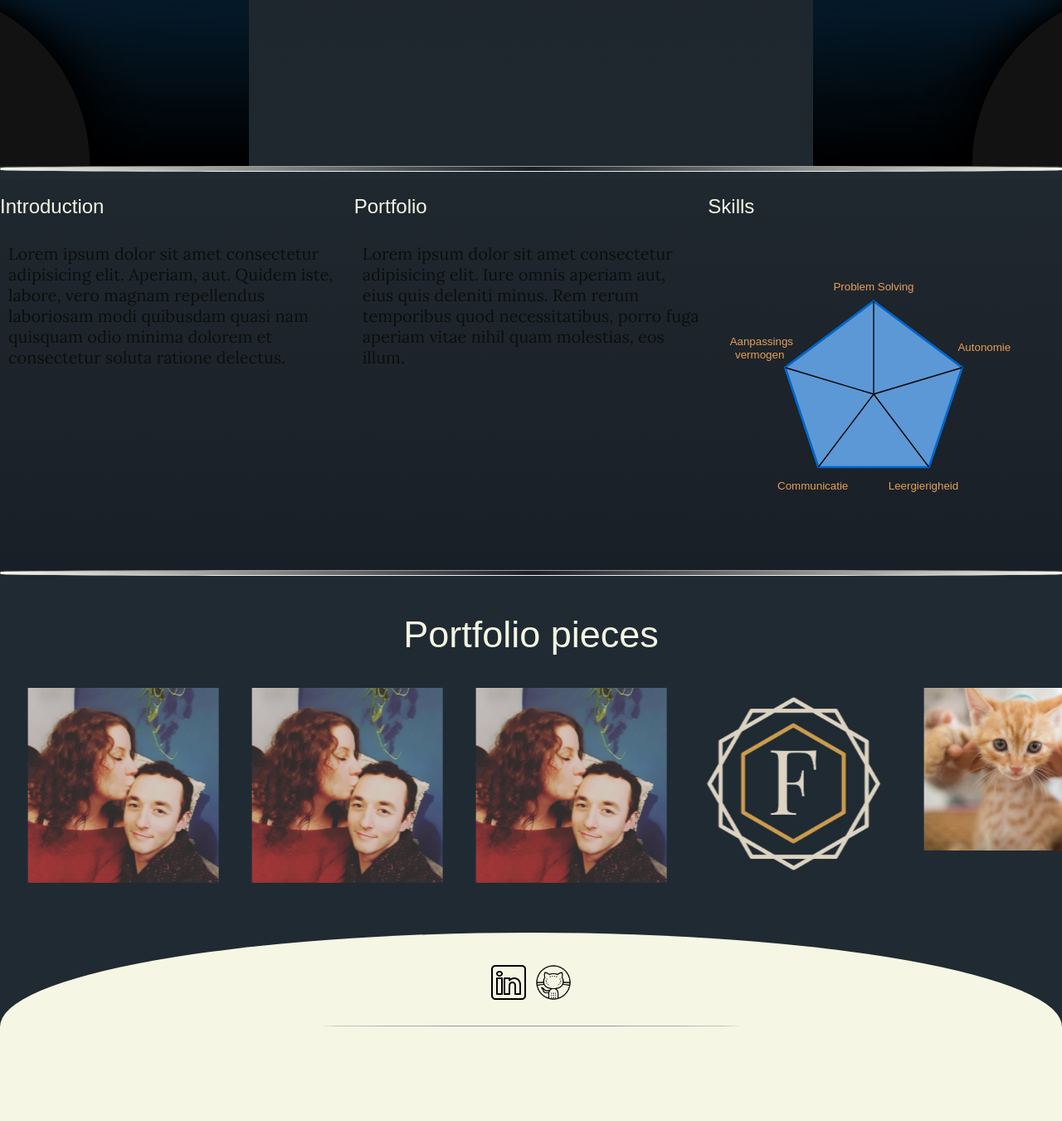
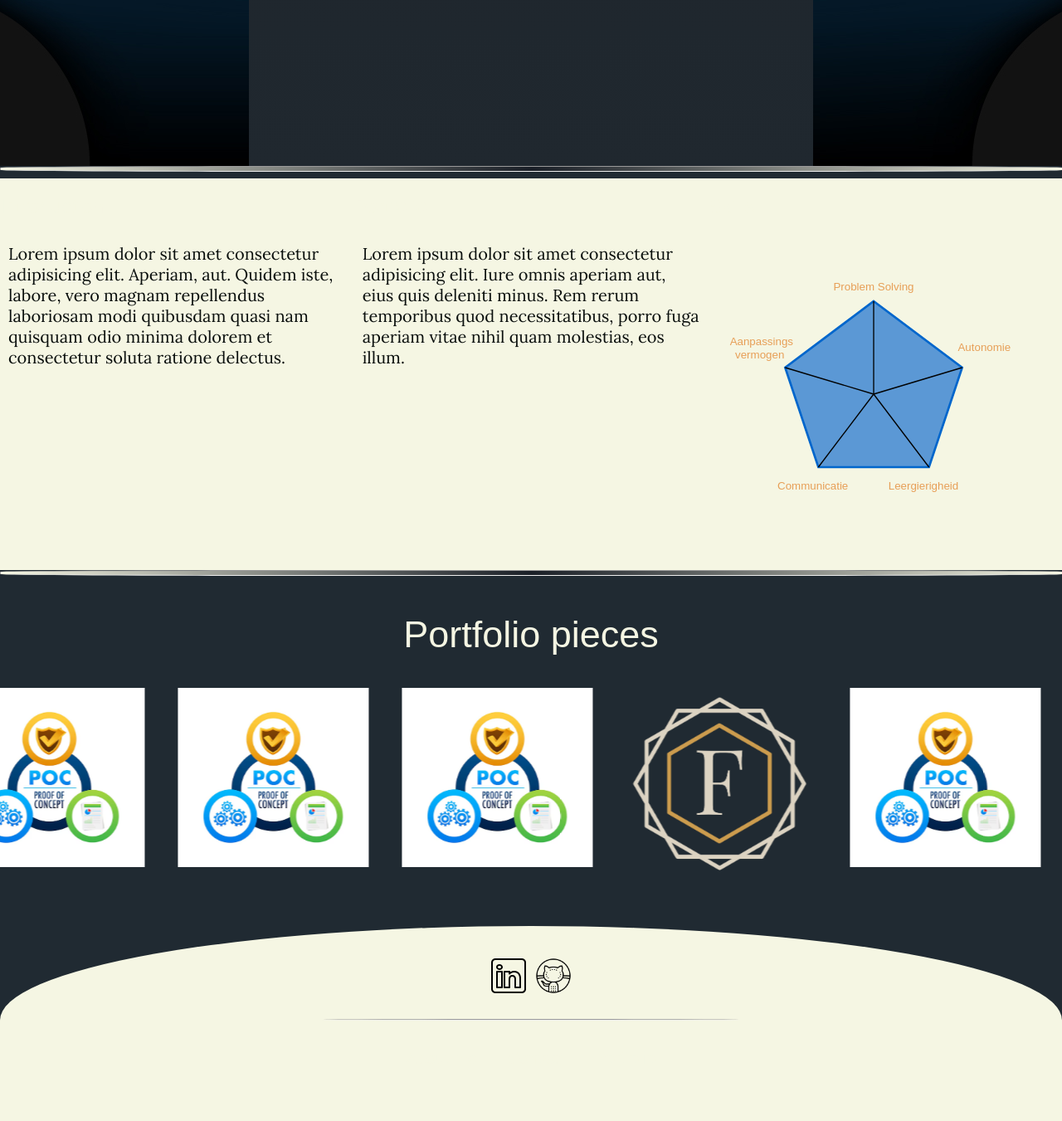
Before and after one commit to RichardBalke/html-portfolio, a PHP site: page /html-content/index.html in a window 1280 px wide. Shown: the part 1400-2751 px from the top of the page at 83% size. After the commit the page ends 2629 px from the top, so only its background shows below. Run offline with PHP 8.4, Linux system fonts and the light colour scheme; some web fonts are replaced.

Commit message:
added POC filler logos + background style changes

```diff
--- a/CSS/h&f_styles.css
+++ b/CSS/h&f_styles.css
@@ -11,7 +11,7 @@
   justify-content: space-evenly;
 }
 
-.nav-button {
+.footer-nav-button {
   cursor: pointer;
   border: none;
   background: none;
--- a/CSS/index_styles.css
+++ b/CSS/index_styles.css
@@ -120,12 +120,12 @@
   display: flex;
   flex-direction: row;
   width: 100%;
+  background-color: rgb(245, 246, 227);
 }
 
 #introduction-container,
 #skills-container,
 #portfolio-container {
-  background-image: linear-gradient(to top, rgb(25, 31, 38), rgb(32, 40, 47));
   flex: 1;
 }
 
@@ -160,8 +160,6 @@
 .main-portfolio-container {
   display: flex;
   flex-direction: column;
-  max-width: 1080px;
-  margin: auto;
   text-align: center;
   font-size: 30px;
   margin-bottom: 50px;
@@ -190,7 +188,7 @@
 
 @keyframes scroll {
   0% {
-    transform: translateX();
+    transform: translateX(0px);
   }
 
   100% {
@@ -212,7 +210,7 @@
 }
 
 .slide-track {
-  animation: scroll 20s linear infinite;
+  animation: scroll 5s linear infinite;
   display: flex;
   width: calc(270px * 4);
 }
--- a/JavaScript/script.js
+++ b/JavaScript/script.js
@@ -31,6 +31,11 @@ document.addEventListener("DOMContentLoaded", () => {
   }
 });
 
+document.getElementById('home-button').addEventListener('click', function() {
+  window.location.href = 'index.html';
+});
+
+
   document.getElementById('about-button').addEventListener('click', function() {
     window.location.href = 'about.html';
   });
--- a/html-content/footer.html
+++ b/html-content/footer.html
@@ -12,9 +12,9 @@
       <hr>
       <div class="footer-content">
         <nav>
-          <button class="nav-button" onclick="location.href= 'about.html'">About me</button>
-          <button class="nav-button" onclick="location.href= 'contact.html'">Contact</button>
-          <button class="nav-button" onclick="location.href= 'boxes.html'">Portfolio</button>
+          <button class="footer-nav-button" onclick="location.href= 'about.html'">About me</button>
+          <button class="footer-nav-button" onclick="location.href= 'contact.html'">Contact</button>
+          <button class="footer-nav-button" onclick="location.href= 'boxes.html'">Portfolio</button>
         </nav>
       </div>
       <div class="footer-content">
--- a/html-content/index.html
+++ b/html-content/index.html
@@ -29,9 +29,10 @@
       </div>
       <div class="nav-container">
         <nav>
-          <button class="nav-button" onclick="location.href= 'about.html'">About me</button>
-          <button class="nav-button" onclick="location.href= 'contact.html'">Contact</button>
-          <button class="nav-button" onclick="location.href= 'boxes.html'">Portfolio</button>
+          <button class="nav-button" id="home-button">Home</button>
+          <button class="nav-button" id="about-button">About me</button>
+          <button class="nav-button" id="contact-button">Contact</button>
+          <button class="nav-button" id="portfolio-button">Portfolio</button>
         </nav>
       </div>
     </div>
@@ -125,13 +126,13 @@
                   src="/Images/logo_fittingly_light.png" alt="" /></a>
             </div>
             <div class="slide">
-              <img class="slideimg" src="/Images/Fauven&Richard.png" alt="" />
+              <img class="slideimg" src="/Images/poc-filler-image.jpeg" alt="" />
             </div>
             <div class="slide">
-              <img class="slideimg" src="/Images/Fauven&Richard.png" alt="" />
+              <img class="slideimg" src="/Images/poc-filler-image.jpeg" alt="" />
             </div>
             <div class="slide">
-              <img class="slideimg" src="/Images/Fauven&Richard.png" alt="" />
+              <img class="slideimg" src="/Images/poc-filler-image.jpeg" alt="" />
             </div>
 
             <!--Duplicate images-->
@@ -140,26 +141,26 @@
                   src="/Images/logo_fittingly_light.png" alt="" /></a>
             </div>
             <div class="slide">
-              <img class="slideimg" src="/Images/cat.png" alt="" />
+              <img class="slideimg" src="/Images/poc-filler-image.jpeg" alt="" />
             </div>
             <div class="slide">
-              <img class="slideimg" src="/Images/goal1.png" alt="" />
+              <img class="slideimg" src="/Images/poc-filler-image.jpeg" alt="" />
             </div>
             <div class="slide">
-              <img class="slideimg" src="/Images/Skieën.jpg" alt="" />
+              <img class="slideimg" src="/Images/poc-filler-image.jpeg" alt="" />
             </div>
             <div class="slide">
               <a href="https://fittingly.azurewebsites.net" target="_blank"><img class="slideimg"
                   src="/Images/logo_fittingly_light.png" alt="" /></a>
             </div>
             <div class="slide">
-              <img class="slideimg" src="/Images/Fauven&Richard.png" alt="" />
+              <img class="slideimg" src="/Images/poc-filler-image.jpeg" alt="" />
             </div>
             <div class="slide">
-              <img class="slideimg" src="/Images/Fauven&Richard.png" alt="" />
+              <img class="slideimg" src="/Images/poc-filler-image.jpeg" alt="" />
             </div>
             <div class="slide">
-              <img class="slideimg" src="/Images/Fauven&Richard.png" alt="" />
+              <img class="slideimg" src="/Images/poc-filler-image.jpeg" alt="" />
             </div>
           </div>
         </div>
```
Also changed, not shown: html-content/header.html (+4 -3 lines), Images/poc-filler-image.jpeg (added).
